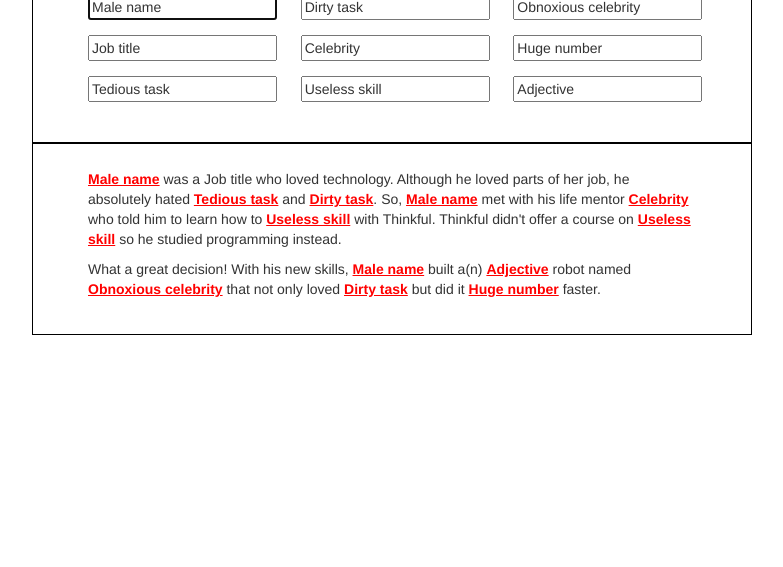
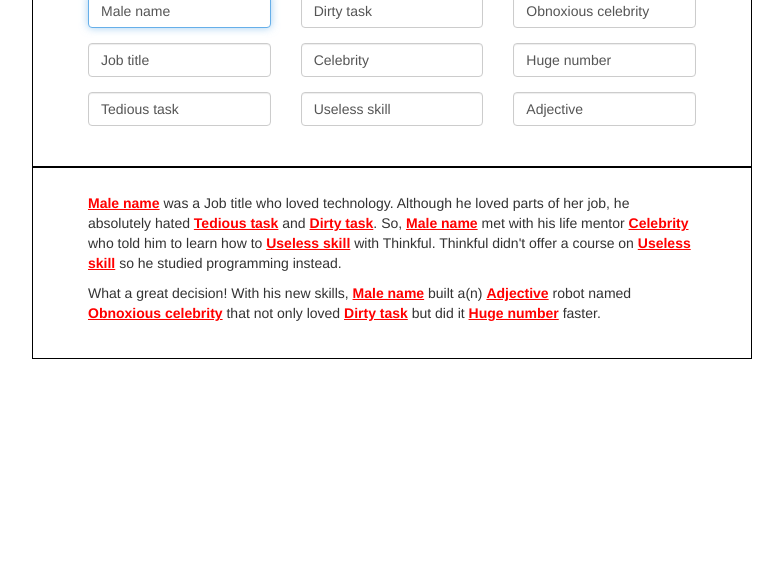
Before and after one commit to MasoodGit/ngMadLibs, a plain HTML site: page index.html in a window 1280 px wide. Shown: the part 233-800 px from the top of the page, without its empty margins (248-1031 px from the left). Drawn offline with nearby package versions, Linux system fonts and the light colour scheme.

Commit message:
add cdn references to bootstrap and angularjs

```diff
--- a/index.html
+++ b/index.html
@@ -2,9 +2,14 @@
 <html ng-app="">
 <head>
   <title>ngMadLibs</title>
-  <link rel="stylesheet" href="bootstrap/css/bootstrap.min.css">
-  <link rel="stylesheet" type="text/css" href="style.css">
-  <script type="text/javascript" src="angular.js"></script>
+<!--   <link rel="stylesheet" href="bootstrap/css/bootstrap.min.css">
+ -->
+<!-- Latest compiled and minified CSS -->
+<link rel="stylesheet" href="https://maxcdn.bootstrapcdn.com/bootstrap/3.3.5/css/bootstrap.min.css">
+<link rel="stylesheet" type="text/css" href="style.css">
+<!-- <script type="text/javascript" src="angular.js"></script>
+ -->
+<script src="https://ajax.googleapis.com/ajax/libs/angularjs/1.3.9/angular.min.js"></script>
 </head>
 <body ng-init="male_name='Male name';dirty_task='Dirty task';obnoxious_celebrity='Obnoxious celebrity';job_title ='Job title';celebrity='Celebrity';huge_number='Huge number';
               tedious_task ='Tedious task';useless_skill='Useless skill';adjective='Adjective'">
@@ -29,7 +34,7 @@
         <input type="text" class="form-control" ng-model="male_name" placeholder="male name" autofocus>
       </div>
       <div class="col-md-4">
-        <input type="text"  ng-model="dirty_task" placeholder="dirty task">
+        <input type="text" class="form-control" ng-model="dirty_task" placeholder="dirty task">
       </div>
       <div class="col-md-4">
         <input type="text" class="form-control" ng-model="obnoxious_celebrity" placeholder="obnoxious celebrity">
@@ -51,7 +56,7 @@
         <input type="text" class="form-control" ng-model="tedious_task" placeholder="tedious task">
       </div>
       <div class="col-md-4">
-        <input type="text"  ng-model="useless_skill" placeholder="useless skill">
+        <input type="text"  class="form-control" ng-model="useless_skill" placeholder="useless skill">
       </div>
       <div class="col-md-4">
         <input type="text" class="form-control" ng-model="adjective" placeholder="adjective">
```
